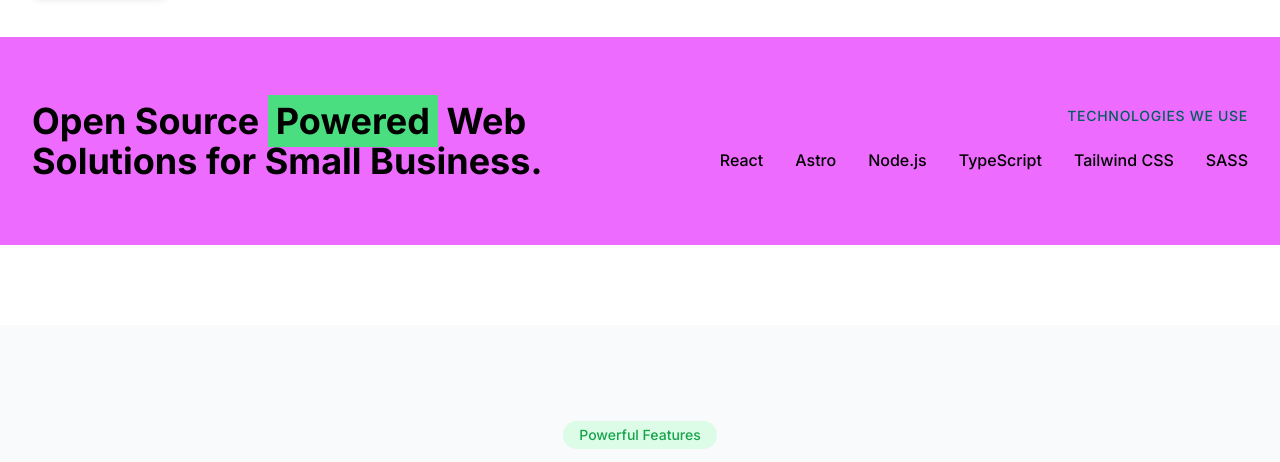
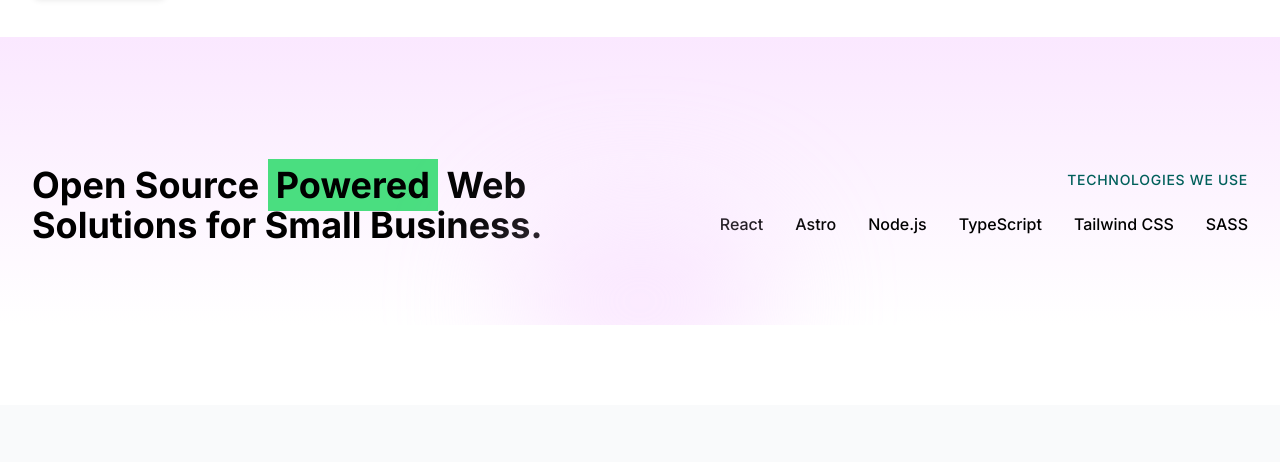
Before and after one commit to zothsu/pnwSolutions, an Astro site: page / in a window 1280 px wide. Shown: the part 594-1056 px from the top of the page. Built offline with nearby package versions, Linux system fonts and the light colour scheme; Astro itself is replaced by a stand-in of ours.

Commit message:
updates color on hero section

```diff
--- a/src/components/Hero.astro
+++ b/src/components/Hero.astro
@@ -262,7 +262,7 @@
 
   <!-- Teal section at the bottom with Trusted By -->
   <div class="mt-10 w-full overflow-hidden -z-10" transition:animate="slide">
-    <div class="relative bg-fuchsia-400 dark:bg-fuchsia-200 py-12 md:py-16">
+    <div class="relative bg-fuchsia-400 dark:bg-fuchsia-200 overflow-hidden bg-linear-to-b from-fuchsia-100 to-white dark:from-fuchsia-400 dark:to-fuchsia-200 pt-24 md:pt-32 pb-16 md:pb-20">
       <div class="container-custom">
         <div class="grid grid-cols-1 md:grid-cols-2 gap-8">
           <div>
@@ -296,6 +296,10 @@
           </div>
         </div>
       </div>
+      <!-- Animated Shapes -->
+    <div class="absolute -bottom-16 left-0 right-0 flex justify-center">
+      <div class="w-118 md:w-64 h-68 md:h-44 bg-fuchsia-200 dark:bg-fuchsia-100 rounded-full filter blur-3xl opacity-20 animate-pulse"></div>
+    </div>
   </div>
 </section>
 
--- a/src/components/HeroSection.astro
+++ b/src/components/HeroSection.astro
@@ -21,7 +21,7 @@
 ---
 
 <!-- Hero Section -->
-<section class="relative overflow-hidden bg-linear-to-b from-primary-100 to-white dark:from-primary-950 dark:to-secondary-950 pt-24 md:pt-32 pb-16 md:pb-20">
+<section class="  relative bg-white dark:bg-secondary-900 overflow-hidden py-16 md:py-24">
   <div class="absolute inset-0 z-0 opacity-30">
     <div class="absolute inset-0 bg-grid-pattern"></div>
   </div>
```
